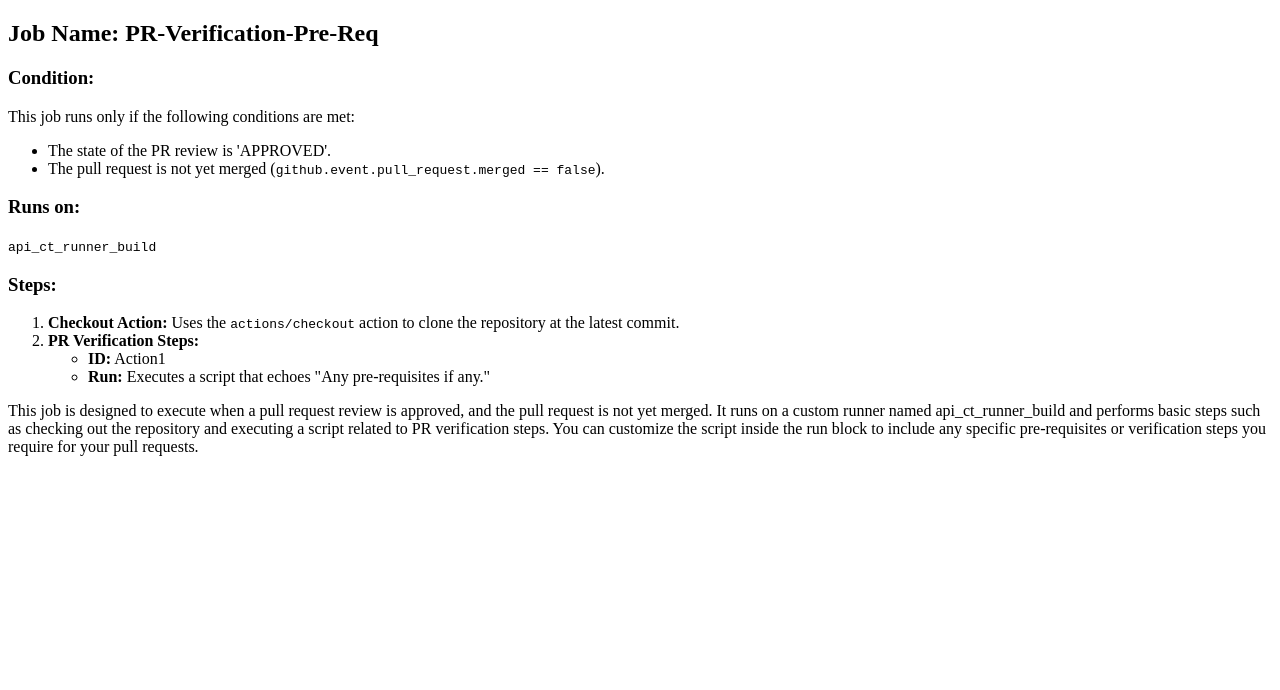
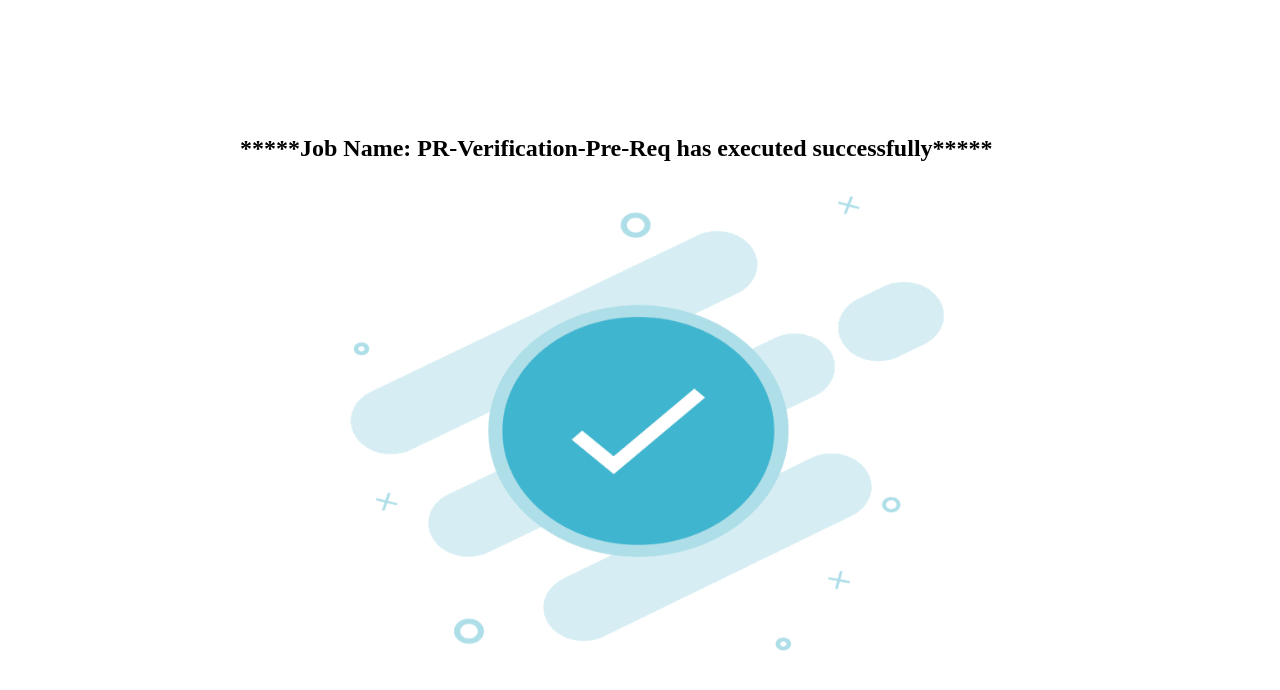
Before and after one commit to gobikaponnusamy/netlify, a plain HTML site: page index.html in a window 1280 px wide. Drawn offline with Linux system fonts and the light colour scheme.

Commit message:
files added

```diff
--- a/index.html
+++ b/index.html
@@ -4,43 +4,23 @@
     <meta charset="UTF-8">
     <meta name="viewport" content="width=device-width, initial-scale=1.0">
     <title>GitHub Actions Job Information</title>
+    <style>
+        /* Add your styles here */
+        body {
+            display: flex;
+            justify-content: center;
+            align-items: center;
+            height: 100vh; /* 100% of the viewport height */
+            margin: 0;
+        }
+    </style>
 </head>
 <body>
 
   <div class="job-container">
-    <h2>Job Name: PR-Verification-Pre-Req</h2>
+    <h2>*****Job Name: PR-Verification-Pre-Req has executed successfully*****</h2>
+  <img src="tick.gif" alt="Computer man" style="width:800px;height:500px; ">
 
-    <div class="condition">
-      <h3>Condition:</h3>
-      <p>This job runs only if the following conditions are met:</p>
-      <ul>
-        <li>The state of the PR review is 'APPROVED'.</li>
-        <li>The pull request is not yet merged (<code>github.event.pull_request.merged == false</code>).</li>
-      </ul>
-    </div>
-
-    <div class="runs-on">
-      <h3>Runs on:</h3>
-      <p><code>api_ct_runner_build</code></p>
-    </div>
-
-    <div class="steps">
-      <h3>Steps:</h3>
-      <ol>
-        <li>
-          <strong>Checkout Action:</strong> Uses the <code>actions/checkout</code> action to clone the repository at the latest commit.
-        </li>
-        <li>
-          <strong>PR Verification Steps:</strong>
-          <ul>
-            <li><strong>ID:</strong> Action1</li>
-            <li><strong>Run:</strong> Executes a script that echoes "Any pre-requisites if any."</li>
-          </ul>
-        </li>
-      </ol>
-      <p>This job is designed to execute when a pull request review is approved, and the pull request is not yet merged. It runs on a custom runner named api_ct_runner_build and performs basic steps such as checking out the repository and executing a script related to PR verification steps. You can customize the script inside the run block to include any specific pre-requisites or verification steps you require for your pull requests.</p>
-    </div>
-  </div>
 
 </body>
 </html>
```
Also changed, not shown: success.gif (added), tick.gif (added).
